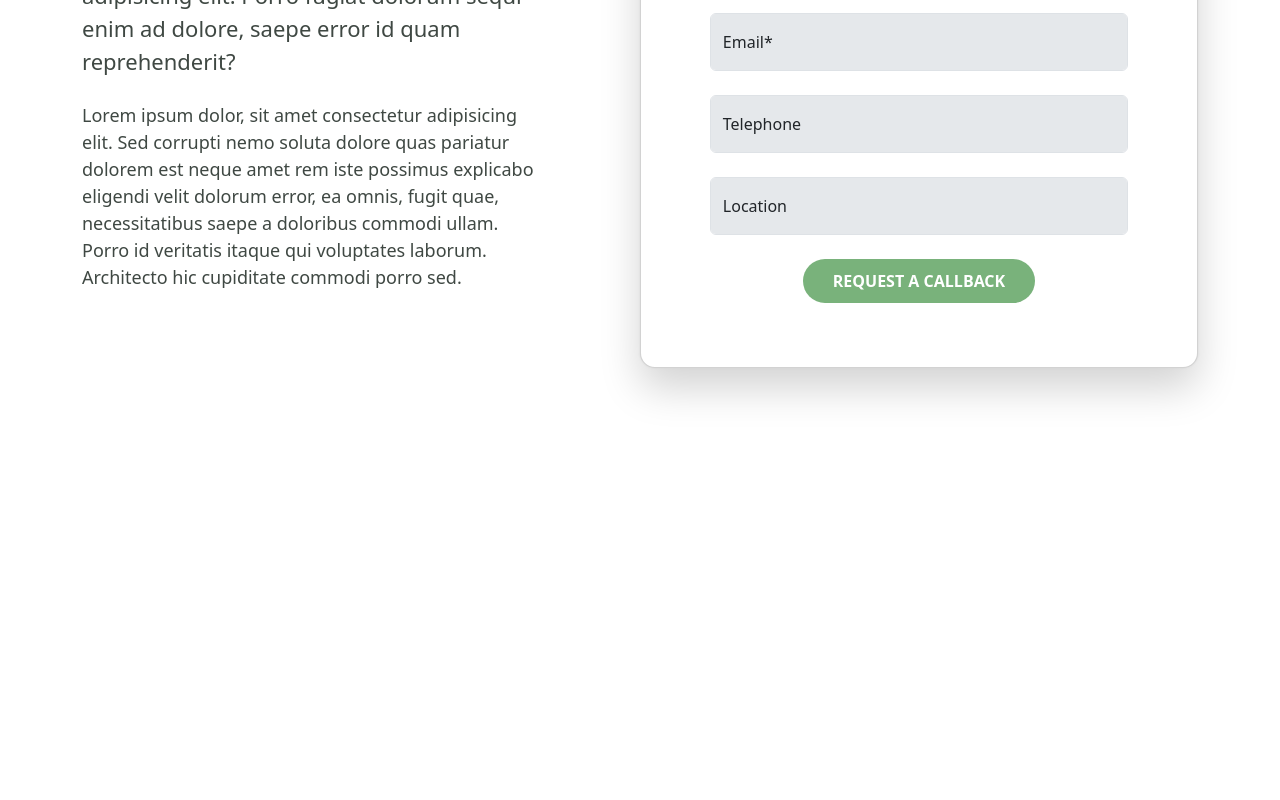
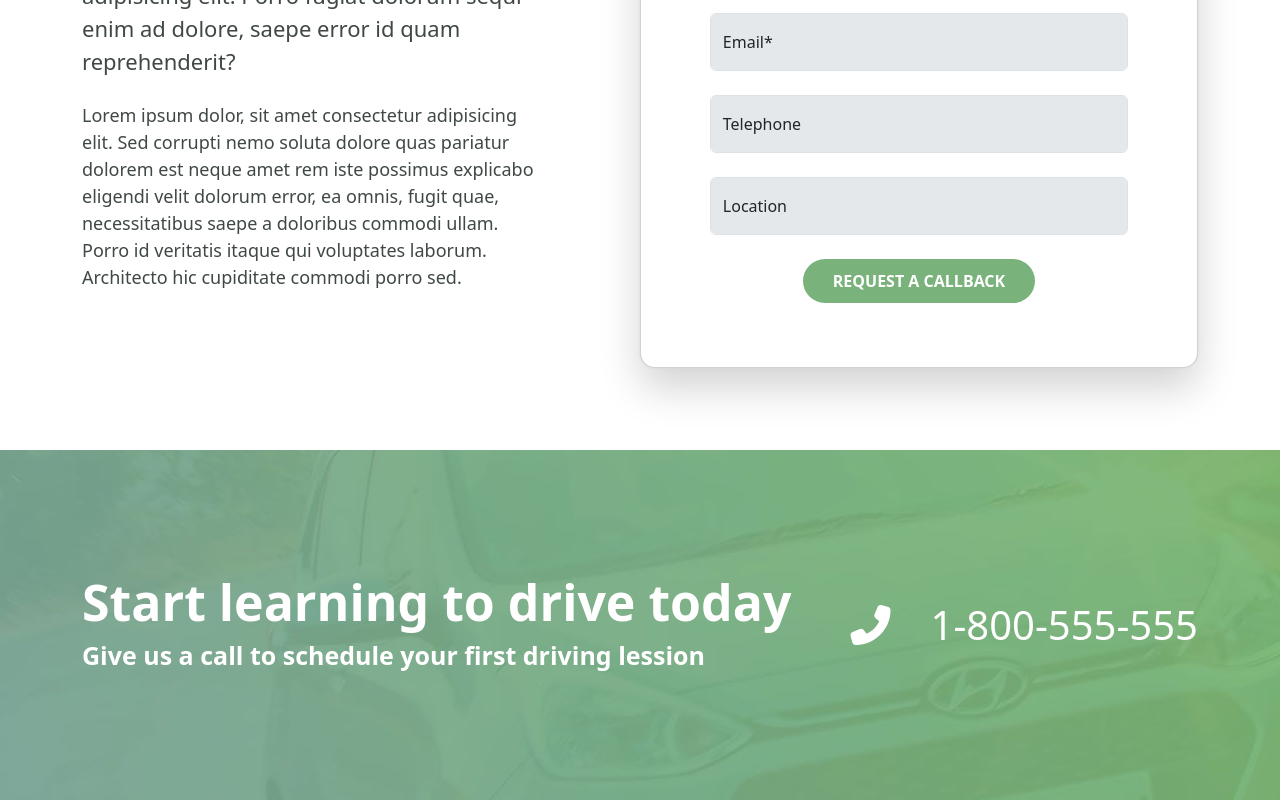
Before and after one commit to Oltion-Koceku/proj-html-vuejs, a Vue app: page / in a window 1280 px wide. Shown: the part 1020-1820 px from the top of the page. Before the commit the page ends 1450 px from the top, so only its background shows below. Built offline with nearby package versions, Linux system fonts and the light colour scheme.

Commit message:
[add]section 3 lession

```diff
--- a/src/assets/scss/partials/_general.scss
+++ b/src/assets/scss/partials/_general.scss
@@ -1,6 +1,2 @@
 @use './variables' as *;
 @import url('https://fonts.googleapis.com/css2?family=Open+Sans:ital,wght@0,300..800;1,300..800&display=swap');
-
-body{
-  max-width: 1920px;
-}
--- a/src/components/Main.vue
+++ b/src/components/Main.vue
@@ -2,6 +2,7 @@
 import {store} from '../data/store'
 import firstLessionVue from './firstLession.vue'
 import jumboVue from './jumbo.vue'
+import startLearningVue from './startLearning.vue'
   export default {
     data(){
       return{
@@ -11,7 +12,8 @@ import jumboVue from './jumbo.vue'
 
     components:{
       jumboVue,
-      firstLessionVue
+      firstLessionVue,
+      startLearningVue
     }
   }
 </script>
@@ -20,6 +22,7 @@ import jumboVue from './jumbo.vue'
 <template>
   <jumboVue />
   <firstLessionVue />
+  <startLearningVue />
 </template>
 
 
--- a/src/components/mainheader.vue
+++ b/src/components/mainheader.vue
@@ -33,7 +33,7 @@ export default {
       <div class="menu">
         <ul class="d-flex justify-content-between align-items-center text-white text-uppercase ">
           <!-- utilizzo un v-for per "scomponento" l'arrey con il menu // con il : della classe capisco quale info attivare e dove aggiungere il 'new' -->
-          <li v-for="(item, index) in menu" :class="index === indexActive ? 'active' : '' ||index === indexNew ? 'new' : ''" :key="index">{{ item }}</li>
+          <li v-for="(item, index) in menu" :class="index === indexActive ? 'active' : '' ||index === indexNew ? 'new' : ''" :key="index" @click="indexActive = index">{{ item }}</li>
           <buttonVue :text=this.textButton />
         </ul>
       </div>
@@ -81,6 +81,7 @@ export default {
       li {
         list-style: none;
         font-weight: 700;
+        cursor: pointer;
       }
     }
 
--- /dev/null
+++ b/src/components/startLearning.vue
@@ -0,0 +1,46 @@
+<script>
+  export default {
+
+  }
+</script>
+
+<template>
+  <section id="learning">
+    <div class="container h-100">
+      <div class="text d-flex justify-content-between align-items-center h-100 text-white ">
+        <div class="title">
+          <h2>Start learning to drive today</h2>
+          <h3>Give us a call to schedule your first driving lession </h3>
+        </div>
+        <div class="numbre">
+          <span><i class="fa-solid fa-phone-flip">&ensp;&ensp;</i>1-800-555-555</span>
+        </div>
+      </div>
+    </div>
+  </section>
+</template>
+
+
+<style lang="scss" scoped>
+  #learning{
+    height: 350px;
+    background-image: url("../img/horizontal-cta-background.jpg");
+    background-position: center;
+    margin-top: 20px;
+    .text{
+      .title{
+        h2{
+          font-size: 50px;
+          font-weight: 600;
+        }
+        h3{
+          font-size: 25px;
+          font-weight: 600;
+        }
+      }
+      .numbre{
+        font-size: 40px;
+      }
+    }
+  }
+</style>
```
